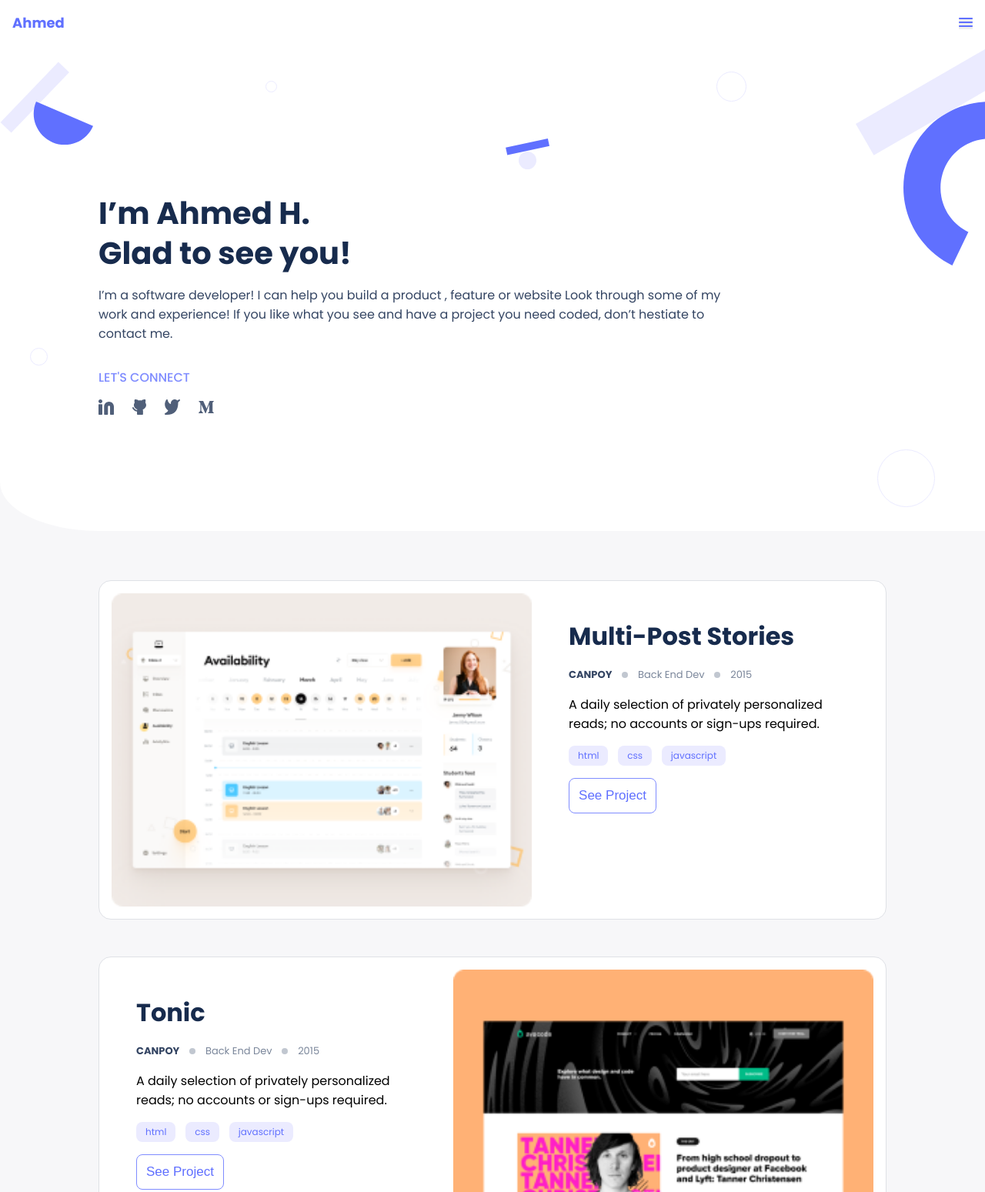
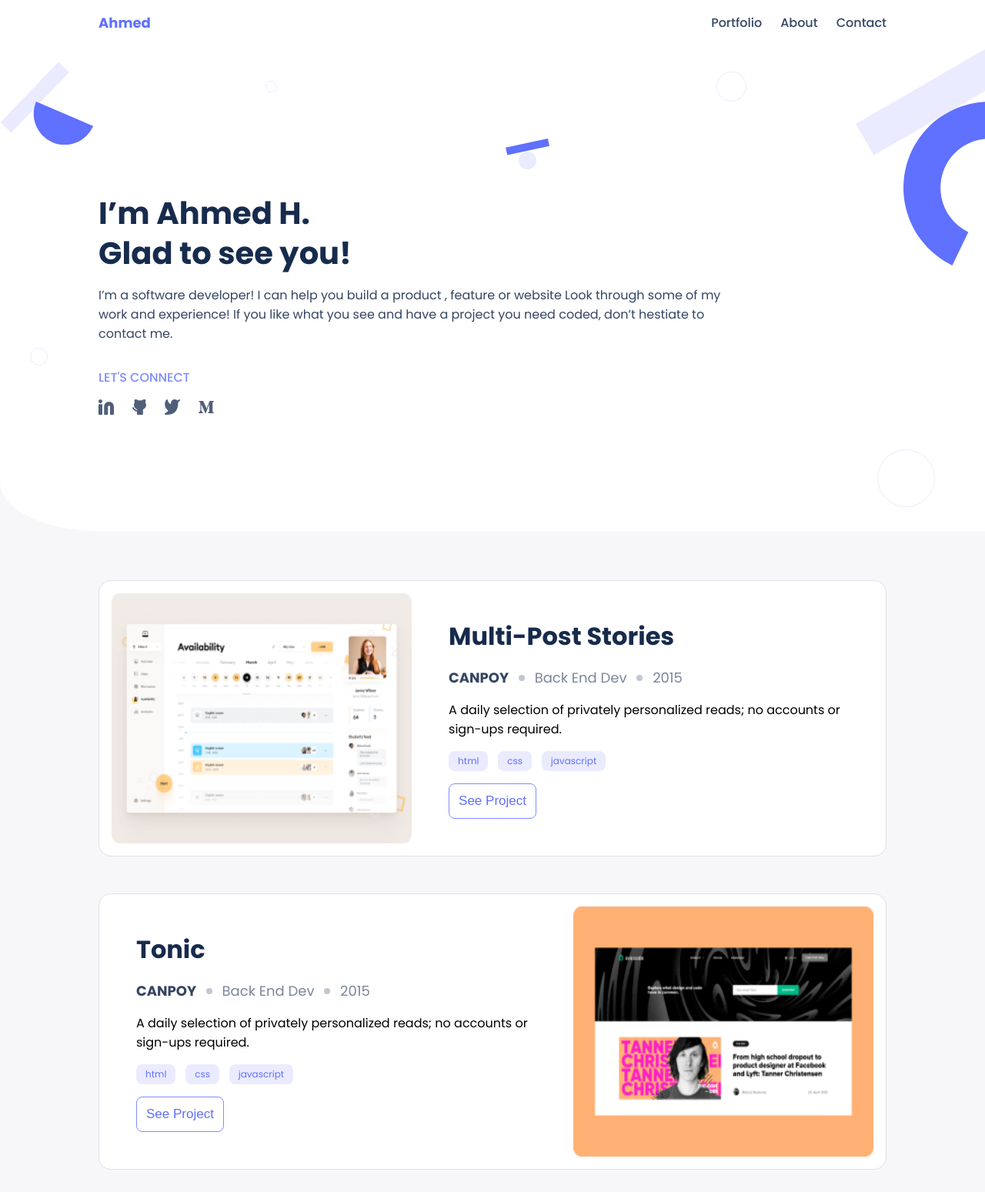
Before and after one commit to AhmedHossam01/mpp, a website: page index.html in a window 1280 px wide. Shown: the top 1549 px of the page at 77% size. Drawn offline with Linux system fonts and the light colour scheme; files whose address does not match are found by name.

Commit message:
Make required changes

```diff
--- a/index.html
+++ b/index.html
@@ -20,6 +20,18 @@
         <button class="navbar__hamburger">
           <img src="images/Union.svg" alt="menu" />
         </button>
+
+        <ul class="navbar__menu">
+          <li>
+            <a class="navbar__link" href="#">Portfolio</a>
+          </li>
+          <li>
+            <a class="navbar__link" href="#">About</a>
+          </li>
+          <li>
+            <a class="navbar__link" href="#">Contact</a>
+          </li>
+        </ul>
       </nav>
     </header>
 
@@ -235,11 +247,11 @@
 
     <section class="contact">
       <div class="contact-wrapper">
-        <img
+        <!-- <img
           class="contact-shapes"
           src="images/contact-form-shapes-mobile.svg"
           alt="Contact form shapes"
-        />
+        /> -->
 
         <div class="contact-content">
           <h2>Contact me</h2>
--- a/style.css
+++ b/style.css
@@ -109,7 +109,7 @@ body {
 }
 
 .works__single__details__single {
-  font-size: 13px;
+  font-size: 18px;
 }
 
 .works__single__details__single--dark {
@@ -240,12 +240,13 @@ body {
 }
 
 .contact {
-  background-color: white;
+  background: white;
   padding-top: 3rem;
 }
 
 .contact .contact-wrapper {
-  background-color: #6070ff;
+  background: #6070ff url("images/contact-form-shapes-mobile.svg");
+  background-size: cover;
   border-top-left-radius: 75px;
   position: relative;
   padding: 2rem 0;
@@ -323,6 +324,16 @@ body {
   margin-top: 1rem;
 }
 
+.navbar__menu {
+  display: none;
+}
+
+.works__single__holder {
+  display: flex;
+  flex-direction: column;
+  gap: 1rem;
+}
+
 @media screen and (min-width: 992px) {
   .headline {
     background: white url("images/header-shapes-desktop.svg");
@@ -350,9 +361,7 @@ body {
   }
 
   .works__single__holder {
-    display: flex;
     flex-direction: column;
-    gap: 1rem;
     padding: 2rem;
   }
 
@@ -380,4 +389,34 @@ body {
   .contact .contact-content {
     padding: 4rem 22rem 0;
   }
+
+  .navbar {
+    padding: 1rem 8rem;
+  }
+
+  .navbar__hamburger {
+    display: none;
+  }
+
+  .navbar__menu {
+    display: flex;
+    list-style-type: none;
+    margin: 0;
+    padding: 0;
+    gap: 24px;
+    font-weight: 500;
+  }
+
+  .navbar__link {
+    color: #344563;
+    text-decoration: none;
+  }
+
+  .works__single__img {
+    width: 50%;
+  }
+
+  .contact .contact-wrapper {
+    background: #6070ff url("images/contact-form-desktop.svg");
+  }
 }
```
Also changed, not shown: images/contact-form-desktop.svg (added), images/header-shapes-desktop.svg (renamed from images/images/header-shapes-desktop.svg).
